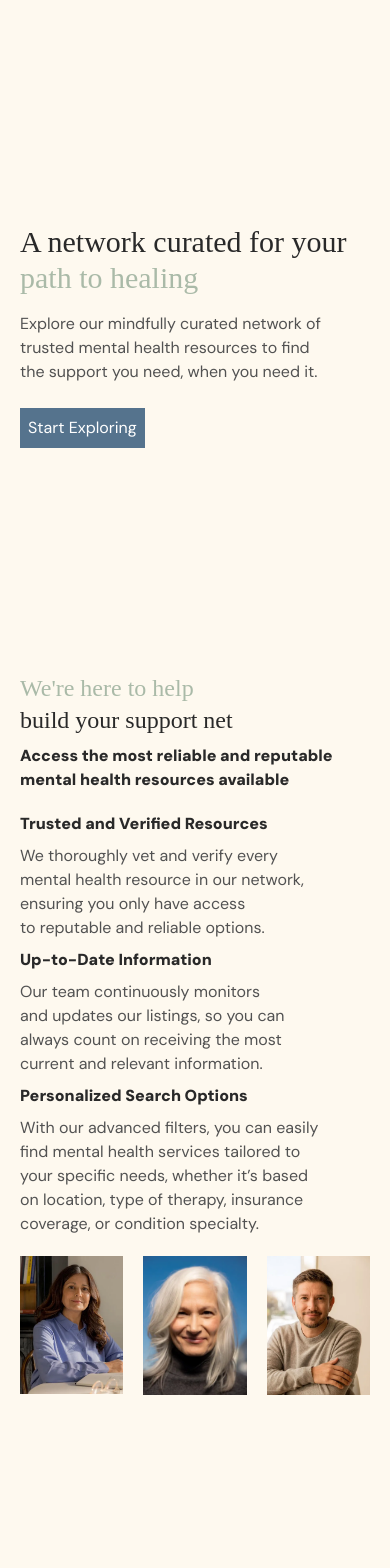
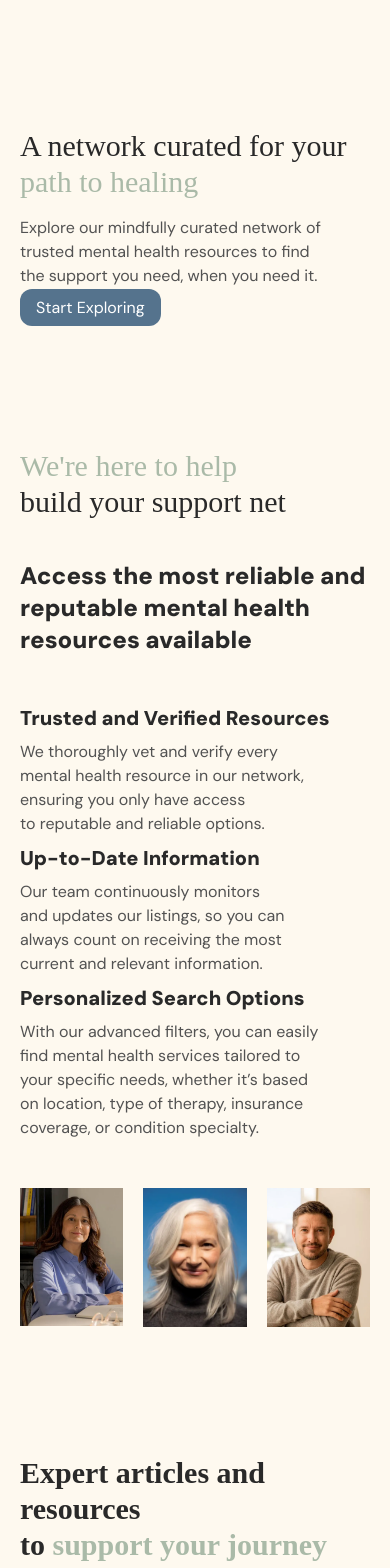
Before and after one commit to poreldeporte/mindful-network-official, a Next.js app in the folder client/: page / in a window 390 px wide. Shown: the top 1568 px of the page. Built offline with nearby package versions, Linux system fonts and the light colour scheme; a web font is replaced by a local one.

Commit message:
fix(client): responsive styles

```diff
--- a/client/src/components/forms/GetInTouch.tsx
+++ b/client/src/components/forms/GetInTouch.tsx
@@ -3,8 +3,8 @@ import { Button } from "../ui";
 
 export function GetInTouch() {
   return (
-    <section className="page-width my-20">
-      <div className="bg-orange-100 p-5">
+    <section className="page-width mt-20 py-20 bg-orange-100">
+      <div className="p-5 bg-orange-200 rounded-xl grid grid-cols-1 lg:grid-cols-2">
         <div>
           <Typography className="mb-2" color="black" as="h2" variant="xlarge">
             Get in Touch
@@ -21,26 +21,28 @@ export function GetInTouch() {
         <div className="flex flex-col items-end">
           <form className="w-full flex flex-col gap-5">
             <input
-              className="bg-transparent w-auto p-2 border-b-2 border-gray-300"
+              className="bg-transparent w-auto p-2 border-b-2 border-gray-400 appearance-none outline-none"
               type="text"
               placeholder="Full Name"
             ></input>
             <input
-              className="bg-transparent w-auto p-2 border-b-2 border-gray-300"
+              className="bg-transparent w-auto p-2 border-b-2 border-gray-400 appearance-none outline-none"
               type="text"
               placeholder="Email"
             ></input>
             <input
-              className="bg-transparent w-auto p-2 border-b-2 border-gray-300"
+              className="bg-transparent w-auto p-2 border-b-2 border-gray-400 appearance-none outline-none"
               type="text"
               placeholder="Phone"
             ></input>
             <textarea
-              className="bg-transparent w-auto p-2 border-b-2 border-gray-300"
+              className="bg-transparent h-44 w-auto p-2 border-b-2 border-gray-400 appearance-none outline-none"
               placeholder="Your message"
             ></textarea>
           </form>
-          <Button className="p-2 mt-10 rounded-full w-auto" variant="medium">Send Message</Button>
+          <Button className="p-2 mt-10 rounded-full w-auto" variant="medium">
+            Send Message
+          </Button>
         </div>
       </div>
     </section>
--- a/client/src/routes/homepage/components/about/index.tsx
+++ b/client/src/routes/homepage/components/about/index.tsx
@@ -16,7 +16,7 @@ const BenefitCard = ({ title, description }: BenefitCardProps) => {
         className="mb-2 font-bold"
         color="black"
         as="h4"
-        variant="medium"
+        variant="large"
       >
         {title}
       </Typography>
@@ -30,17 +30,22 @@ const BenefitCard = ({ title, description }: BenefitCardProps) => {
 
 export function About() {
   return (
-    <section className="page-width my-56">
-      <div className="flex flex-col lg:flex-row lg:items-center justify-between">
-        <div>
-          <Typography className="mb-2" color="black" as="h2" variant="subtitle">
+    <section className="page-width my-32 lg:my-56">
+      <Typography className="mb-2" color="black" as="h2" variant="title">
         <span className="text-green-300">We're here to help</span>{" "}
         <span className="block" />
         build your support net
       </Typography>
-
-          <Typography className="mb-2 font-semibold" color="black" as="h3" variant="medium">
-            Access the most reliable and reputable mental health resources available
+      <div className="grid grid-cols-1 lg:grid-cols-2 mt-10 lg:mt-20 gap-5">
+        <div className="flex flex-col gap-5">
+          <Typography
+            className="mb-2 font-semibold"
+            color="black"
+            as="h3"
+            variant="xlarge"
+          >
+            Access the most reliable and reputable mental health resources
+            available
           </Typography>
 
           <div className="my-5">
@@ -56,26 +61,24 @@ export function About() {
           </div>
         </div>
 
-        <div className="relative w-full">
-          <div className="grid grid-cols-3 gap-5 lg:relative">
+        <div className="grid grid-cols-3 lg:flex gap-5 w-full h-full relative">
           <Image
-              className="w-auto h-auto lg:absolute lg:top-0 lg:left-0 lg:w-1/3 lg:h-auto"
+            className="w-auto h-auto lg:absolute lg:top-0 lg:left-0 lg:w-[370px] lg:h-auto"
             src={Person1}
             alt="Person 1"
           />
           <Image
-              className="w-auto h-auto lg:absolute lg:top-10 lg:left-1/3 lg:w-1/3 lg:h-auto"
+            className="w-auto h-auto lg:absolute lg:-bottom-20 lg:w-[200px] lg:left-1/4 lg:h-auto"
             src={Person2}
             alt="Person 2"
           />
           <Image
-              className="w-auto h-auto lg:absolute lg:bottom-0 lg:right-0 lg:w-1/3 lg:h-auto"
+            className="w-auto h-auto lg:absolute lg:bottom-20 lg:w-[270px] lg:right-20 lg:h-auto"
             src={Person3}
             alt="Person 3"
           />
         </div>
       </div>
-      </div>
     </section>
   );
 }
--- a/client/src/routes/homepage/components/blog/index.tsx
+++ b/client/src/routes/homepage/components/blog/index.tsx
@@ -1,22 +1,20 @@
 import { BlogModel } from "@/models/blog.model";
 import { blogPosts } from "@/lib/constants";
 import { Typography } from "@/components/ui";
-import Image from 'next/image'
+import Image from "next/image";
 
-const BlogCard = ({title, description, image, slug}: BlogModel) => {
-  return <article><a href={slug}>
-      <Image className="w-full aspect-video h-auto object-cover mb-4"
+const BlogCard = ({ title, description, image, slug }: BlogModel) => {
+  return (
+    <article>
+      <a href={slug}>
+        <Image
+          className="w-full aspect-video h-auto object-cover mb-4"
           src={image}
           width={400}
           height={200}
           alt="Picture of the author"
         />
-      <Typography
-        className="mb-2"
-        color="black"
-        as="h4"
-        variant="medium"
-      >
+        <Typography className="mb-2" color="black" as="h4" variant="medium">
           {title}
         </Typography>
         <Typography
@@ -28,7 +26,8 @@ const BlogCard = ({title, description, image, slug}: BlogModel) => {
           {description}
         </Typography>
       </a>
-  </article>;
+    </article>
+  );
 };
 
 interface Props {
@@ -37,7 +36,7 @@ interface Props {
 
 export function BlogContainer({ posts }: Props) {
   return (
-    <section className="page-width my-56">
+    <section className="page-width my-32 lg:my-56">
       <Typography
         className="mb-10 font-bold"
         color="black"
@@ -48,13 +47,10 @@ export function BlogContainer({ posts }: Props) {
         <span className="text-green-300"> support your journey</span>
       </Typography>
 
-        <div className="grid grid-cols-2 lg:grid-cols-3 gap-5">
-          {
-            blogPosts.map((blogPost) => (
-              <BlogCard key={blogPost.id} {...blogPost}/>
-            ))
-          }
-
+      <div className="grid grid-cols-1 md:grid-cols-2 xl:grid-cols-3 gap-5">
+        {blogPosts.map((blogPost) => (
+          <BlogCard key={blogPost.id} {...blogPost} />
+        ))}
       </div>
     </section>
   );
--- a/client/src/routes/homepage/components/cta-section/index.tsx
+++ b/client/src/routes/homepage/components/cta-section/index.tsx
@@ -8,33 +8,38 @@ interface Props {
   buttonText: string;
 }
 
-const CTACard = ({image, buttonText}: Props) => {
-    return <article className="relative w-full h-auto">
+const CTACard = ({ image, buttonText }: Props) => {
+  return (
+    <article className="relative w-full h-auto rounded-xl overflow-hidden">
       <Image
-          className="w-full h-auto object-cover"
+        className="w-full h-full object-cover"
         src={image}
         width={500}
         height={500}
         alt="Picture of the author"
       />
-        <div className="absolute bottom-0 left-0 w-full p-4 flex items-center">
-        <Typography color="white" as="p" variant="small" className="text-lg font-bold mr-5">
+      <div className="absolute bottom-0 left-0 w-full p-8 flex items-center">
+        <Typography
+          color="white"
+          as="p"
+          variant="large"
+          className="text-lg font-bold mr-5 flex items-center gap-2"
+        >
           {buttonText}
+          <ArrowRightCircleIcon className="h-8 w-8 text-white" />
         </Typography>
-            <div className="mt-2 flex items-center justify-center">
-                <ArrowRightCircleIcon className="h-8 w-8 text-white"/>
-            </div>
       </div>
     </article>
-}
+  );
+};
 
 export function CTASection() {
   return (
     <section className="page-width">
-        <div className="grid grid-cols-2 gap-5">
-        {
-            CTACards.map((card) => <CTACard key = {card.id} {...card}/>)
-        }
+      <div className="grid grid-cols-1 lg:grid-cols-2 gap-5">
+        {CTACards.map((card) => (
+          <CTACard key={card.id} {...card} />
+        ))}
       </div>
     </section>
   );
--- a/client/src/routes/homepage/components/hero/index.tsx
+++ b/client/src/routes/homepage/components/hero/index.tsx
@@ -1,12 +1,9 @@
-import { Typography, Button } from "@/components/ui";
+import { Typography } from "@/components/ui";
+import Link from "next/link";
 
 export const Hero = () => {
-  const handleTest = (text: string, event: React.MouseEvent): void => {
-    console.log(text, event);
-  };
-
   return (
-    <section className="page-width mb-20 mt-56 lg:flex items-center justify-center flex-col">
+    <section className="page-width mt-32 lg:mt-56 lg:flex items-center justify-center flex-col">
       <Typography
         className="font-antic my-4"
         as="h1"
@@ -22,9 +19,11 @@ export const Hero = () => {
         to find the support you need, when you need it.
       </Typography>
 
-      <Button className="mt-4 p-2" variant="medium">
-        Start Exploring
-      </Button>
+      <Link href={"/search"} className="mt-4 py-2 px-4 rounded-xl bg-blue-500">
+        <Typography as="span" variant={"medium"} color="white">
+          Start Exploring
+        </Typography>
+      </Link>
     </section>
   );
 };
```
Lines whose indentation alone changed are shown as unchanged.
